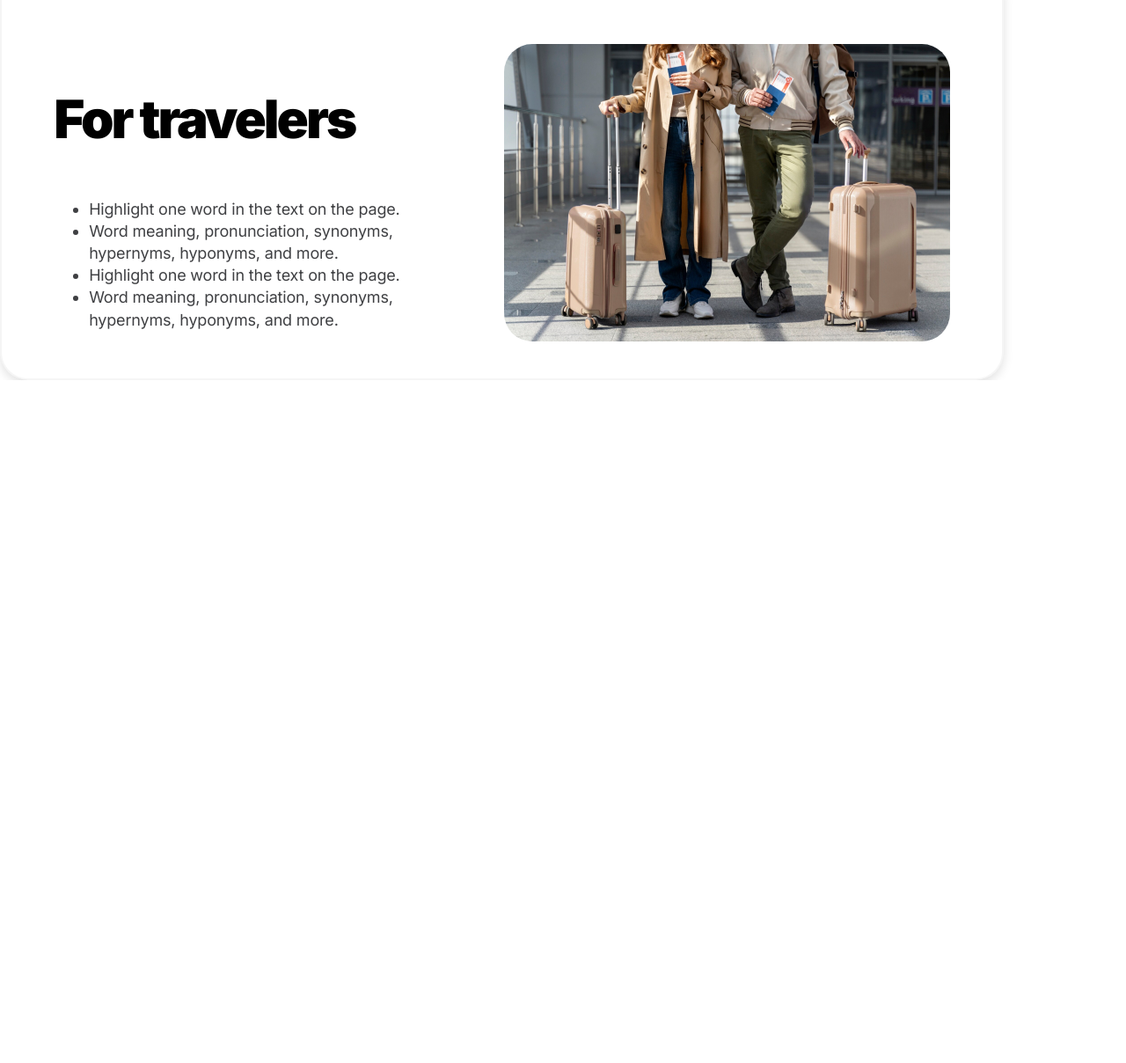
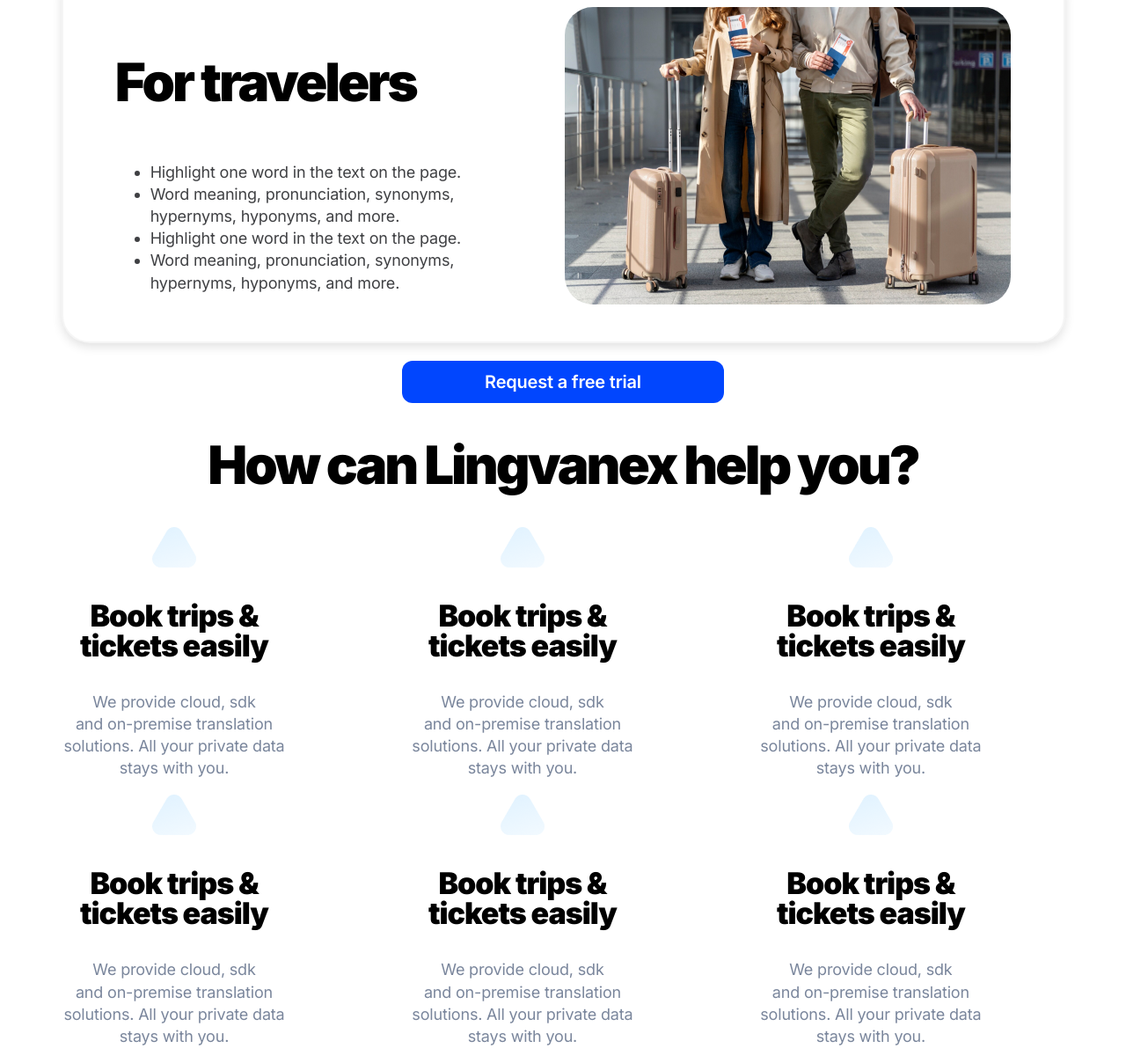
Before and after one commit to IvanovVlad7/TravelIntel, a plain HTML site: page index.html in a window 1280 px wide. Shown: the part 1554-2762 px from the top of the page at 88% size. Before the commit the page ends 1986 px from the top, so only its background shows below. Drawn offline with nearby package versions, Linux system fonts and the light colour scheme.

Commit message:
create- block

```diff
--- a/card-benefit.css
+++ b/card-benefit.css
@@ -0,0 +1,40 @@
+.benefit__cards {
+  width: 1248px;
+  text-align: center;
+}
+
+.benefit__card {
+    /* height:295px;
+    width: 266px; */
+}
+
+
+.benefit__card-title {
+    font-family: Inter;
+    font-size: 34px;
+    font-weight: 900;
+    line-height: 34px;
+    letter-spacing: -0.03em;
+    text-align: center;
+}
+
+
+.benefit__card-description {
+    font-family: Inter;
+    font-size: 18px;
+    font-weight: 400;
+    line-height: 25.2px;
+    letter-spacing: -0.01em;
+    text-align: center;
+    color: rgba(122, 134, 156, 1);
+}
+
+.benefit__cards {
+    display: flex;
+    flex-wrap: wrap;
+}
+
+
+.benefit__card {
+    width: calc(33.33% - 20px);
+}
--- a/card-product.css
+++ b/card-product.css
@@ -1,8 +1,6 @@
 .product-for__card {
     width: 1137px;
     height: 422px;
-    padding: 42px 0px 0px 0px;
-    gap: 0px;
     border-radius: 32px;
     border: 2px solid rgba(0, 0, 0, 0.04);
     box-shadow: 0px 4px 12px 0px rgba(0, 0, 0, 0.12);
@@ -11,12 +9,20 @@
     align-items: center;
 }
 
+.product-for__content{
+    display: flex;
+    justify-content: center;
+    align-items: center
+}
+
+.product-for__content button{
+    display: flex;
+    justify-content: center;
+}
+
 .product-for__card img {
     width: 507px;
     height: 338px;
-    gap: 0px;
-    opacity: 0px;
-
     border-radius: 32px;
 }
 
@@ -37,5 +43,33 @@
     letter-spacing: -0.01em;
     text-align: left;
     color: rgba(42, 43, 47, 0.9);
+}
+
+
+.product-for__title {
+    font-family: Inter;
+    font-size: 60px;
+    font-weight: 900;
+    line-height: 60px;
+    letter-spacing: -0.05em;
+    text-align: center;
+    color: rgba(0, 0, 0, 1);
+}
+
+.product-for__description {
+    font-family: Inter;
+    font-size: 18px;
+    font-weight: 400;
+    line-height: 25.2px;
+    letter-spacing: -0.01em;
+    text-align: center;
+    color: rgba(42, 43, 47, 0.8);
 
 }
+
+
+.product-for__button {
+    display: flex;
+    justify-content: center;
+    align-items: center ;
+}
--- a/card-solution.css
+++ b/card-solution.css
@@ -18,6 +18,8 @@
   display: flex;
   justify-content: center;
 }
+
+
 
 .main__service-item img {
   margin-top: 40px;
--- a/index.html
+++ b/index.html
@@ -8,6 +8,7 @@
     <link rel="stylesheet" href="button-style.css" />
     <link rel="stylesheet" href="card-solution.css" />
     <link rel="stylesheet" href="card-product.css" />
+    <link rel="stylesheet" href="/card-benefit.css" />
     <link rel="preconnect" href="https://fonts.googleapis.com" />
     <link rel="preconnect" href="https://fonts.gstatic.com" crossorigin />
     <link
@@ -101,6 +102,7 @@
           </div>
         </div>
       </div>
+
       <div class="product-for">
         <div class="product-for__info">
           <h2 class="product-for__title">Who is this product for?</h2>
@@ -148,6 +150,79 @@
             />
           </div>
         </div>
+        <div class="product-for__button">
+          <button class="primary big-button big-text-button">
+            Request a free trial
+          </button>
+        </div>
+      </div>
+      <div class="benefit">
+        <div class="benefit__content">
+          <h1 class="benefit__title">How can Lingvanex help you?</h1>
+          <div class="benefit__cards">
+            <div class="benefit__card">
+              <img src="/images/triangle.png" alt="triangle" />
+              <h3 class="benefit__card-title">
+                Book trips & <br />tickets easily
+              </h3>
+              <p class="benefit__card-description">
+                We provide cloud, sdk <br />and on-premise translation <br />
+                solutions. All your private data <br />stays with you.
+              </p>
+            </div>
+            <div class="benefit__card">
+              <img src="/images/triangle.png" alt="triangle" />
+              <h3 class="benefit__card-title">
+                Book trips & <br />tickets easily
+              </h3>
+              <p class="benefit__card-description">
+                We provide cloud, sdk <br />and on-premise translation <br />
+                solutions. All your private data <br />stays with you.
+              </p>
+            </div>
+            <div class="benefit__card">
+              <img src="/images/triangle.png" alt="triangle" />
+              <h3 class="benefit__card-title">
+                Book trips & <br />tickets easily
+              </h3>
+              <p class="benefit__card-description">
+                We provide cloud, sdk <br />and on-premise translation <br />
+                solutions. All your private data <br />stays with you.
+              </p>
+            </div>
+            <div class="benefit__card">
+              <img src="/images/triangle.png" alt="triangle" />
+              <h3 class="benefit__card-title">
+                Book trips & <br />tickets easily
+              </h3>
+              <p class="benefit__card-description">
+                We provide cloud, sdk <br />and on-premise translation <br />
+                solutions. All your private data <br />stays with you.
+              </p>
+            </div>
+            <div class="benefit__card">
+              <img src="/images/triangle.png" alt="triangle" />
+              <h3 class="benefit__card-title">
+                Book trips & <br />
+                tickets easily
+              </h3>
+              <p class="benefit__card-description">
+                We provide cloud, sdk <br />and on-premise translation <br />
+                solutions. All your private data <br />stays with you.
+              </p>
+            </div>
+            <div class="benefit__card">
+              <img src="/images/triangle.png" alt="triangle" />
+              <h3 class="benefit__card-title">
+                Book trips & <br />tickets easily
+              </h3>
+              <p class="benefit__card-description">
+                We provide cloud, sdk <br />and on-premise translation <br />
+                solutions. All your private data <br />stays with you.
+              </p>
+            </div>
+          </div>
+        </div>
       </div>
     </main>
     <footer></footer>
--- a/style.css
+++ b/style.css
@@ -27,7 +27,6 @@ header{
     font-weight: 700;
     line-height: 20px;
     letter-spacing: 0.1599999964237213px;
-    text-align: left;
     color: rgba(37, 37, 37, 1);
 }
 
@@ -79,7 +78,7 @@ header{
 }
 
 
-.main__solution-description{
+.main__solution-description {
     font-family: Inter;
     font-size: 18px;
     font-weight: 400;
@@ -90,11 +89,11 @@ header{
 }
 
 
-.product-for__info{
-
+.benifit {
+    background-color: rgba(244, 246, 253, 1);
 }
 
-.product-for__title {
+.benefit__title {
     font-family: Inter;
     font-size: 60px;
     font-weight: 900;
@@ -103,21 +102,3 @@ header{
     text-align: center;
     color: rgba(0, 0, 0, 1);
 }
-
-.product-for__description {
-    font-family: Inter;
-    font-size: 18px;
-    font-weight: 400;
-    line-height: 25.2px;
-    letter-spacing: -0.01em;
-    text-align: center;
-    color: rgba(42, 43, 47, 0.8);
-
-}
-
-
-.product-for__button {
-    display: flex;
-    justify-content: center;
-    align-items: center ;
-}
```
Also changed, not shown: images/circle.png (added), images/rhombus.png (added), images/square.png (added), images/triangle-down.png (added), images/triangle.png (added).
